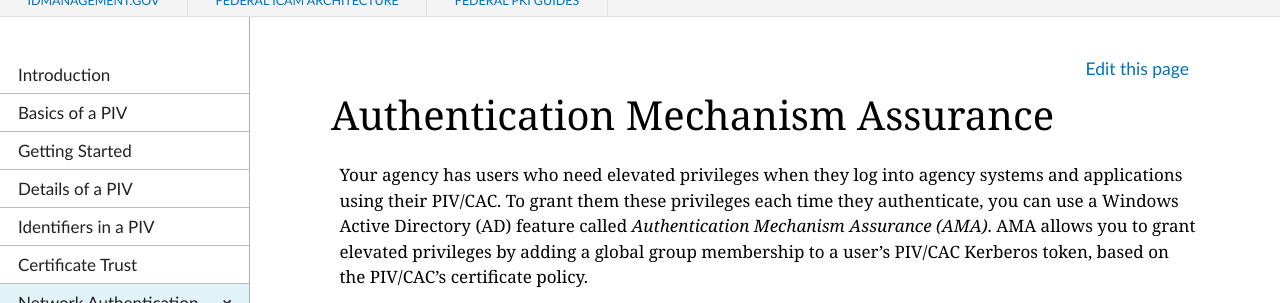
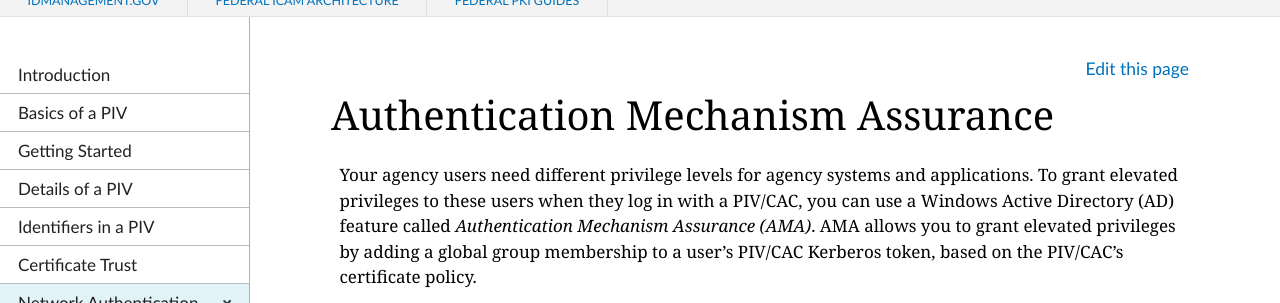
Before and after one commit to GSA/piv-guides, a Jekyll site: the page built from _networkconfig/10_AMA.md, in a window 1280 px wide and 900 px high, cut to the strip 104-407 px from the top of the window. Built offline with Jekyll 4.4.1, drawn with Linux system fonts in a browser that asks for light colours; nearby versions of some CDN libraries.

Commit message:
Update 10_AMA.md
Editorial changes - intro paragraph

```diff
--- a/_networkconfig/10_AMA.md
+++ b/_networkconfig/10_AMA.md
@@ -5,7 +5,7 @@ collection: networkconfig
 permalink: networkconfig/AMA/
 ---
 
-Your agency has users who need elevated privileges when they log into agency systems and applications using their PIV/CAC. To grant them these privileges each time they authenticate, you can use a Windows Active Directory (AD) feature called _Authentication Mechanism Assurance (AMA)_. AMA allows you to grant elevated privileges by adding a global group membership to a user's PIV/CAC Kerberos token, based on the PIV/CAC's certificate policy.
+Your agency users need different privilege levels for agency systems and applications. To grant elevated privileges to these users when they log in with a PIV/CAC, you can use a Windows Active Directory (AD) feature called _Authentication Mechanism Assurance (AMA)_. AMA allows you to grant elevated privileges by adding a global group membership to a user’s PIV/CAC Kerberos token, based on the PIV/CAC’s certificate policy.
 
 {% include info-alert.html content=" AMA does not offer an option to require a specific login method (e.g., PIV/CAC login)." %}
 
```
